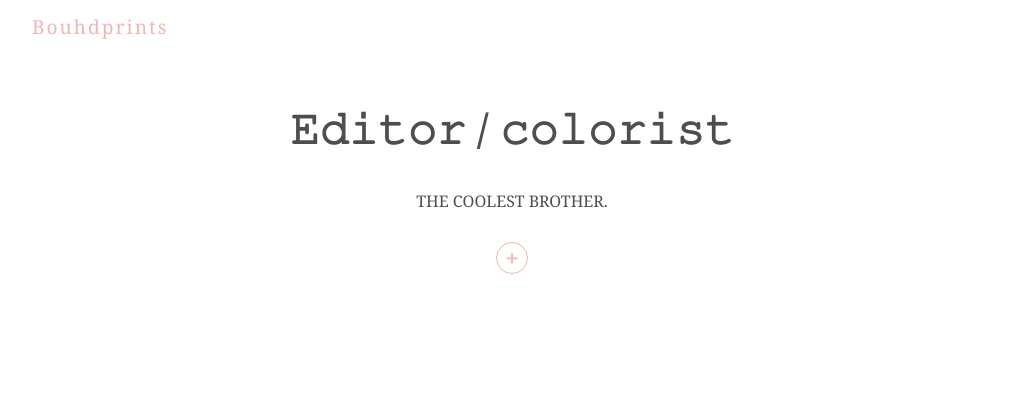
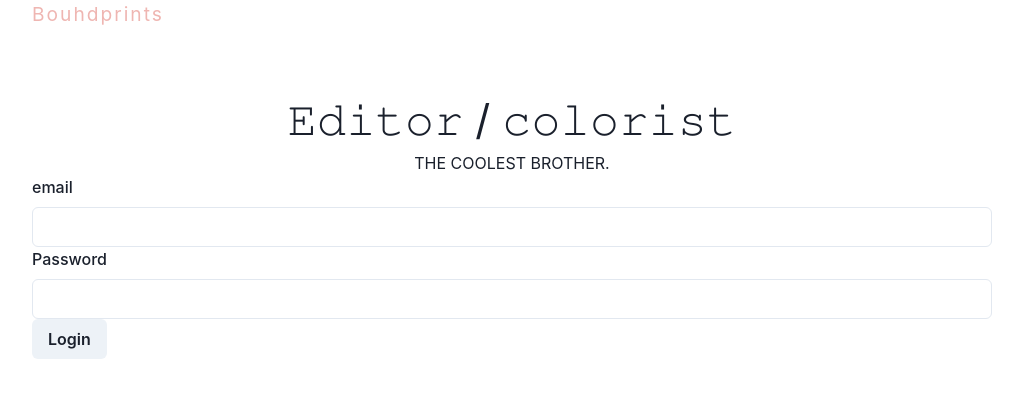
Before and after one commit to mohmed98/Bouhdprints, a React (Create React App) app: page /admin in a window 1280 px wide. Shown: the top 398 px of the page, without its empty margins (128-1151 px from the left). Built offline with nearby package versions, Linux system fonts and the light colour scheme.

Commit message:
working on Admin form

```diff
--- a/package.json
+++ b/package.json
@@ -3,11 +3,14 @@
   "version": "0.1.0",
   "private": true,
   "dependencies": {
+    "@chakra-ui/react": "^1.2.1",
+    "@emotion/react": "^11.1.4",
+    "@emotion/styled": "^11.0.0",
     "@testing-library/jest-dom": "^4.2.4",
     "@testing-library/react": "^9.5.0",
     "@testing-library/user-event": "^7.2.1",
     "firebase": "^8.2.5",
-    "framer-motion": "^3.3.0-beta.22",
+    "framer-motion": "^3.3.0",
     "react": "^16.13.1",
     "react-dom": "^16.13.1",
     "react-router-dom": "^5.2.0",
--- a/public/index.html
+++ b/public/index.html
@@ -1,14 +1,12 @@
 <!DOCTYPE html>
 <html lang="en">
+
 <head>
   <meta charset="utf-8" />
   <link rel="icon" href="%PUBLIC_URL%/favicon.ico" />
   <meta name="viewport" content="width=device-width, initial-scale=1" />
   <meta name="theme-color" content="#000000" />
-    <meta
-      name="description"
-      content="Web site created using create-react-app"
-    />
+  <meta name="description" content="Web site created using create-react-app" />
   <link rel="apple-touch-icon" href="%PUBLIC_URL%/logo192.png" />
   <!--
       manifest.json provides metadata used when your web app is installed on a
@@ -24,8 +22,9 @@
       work correctly both with client-side routing and a non-root public URL.
       Learn how to configure a non-root public URL by running `npm run build`.
     -->
-    <title>React App</title>
+  <title>Bouhdprints</title>
 </head>
+
 <body>
   <noscript>You need to enable JavaScript to run this app.</noscript>
   <div id="root"></div>
@@ -40,4 +39,5 @@
       To create a production bundle, use `npm run build` or `yarn build`.
     -->
 </body>
+
 </html>
--- a/src/Admin.js
+++ b/src/Admin.js
@@ -1,11 +1,13 @@
 import React from "react";
+import LoginForm from "./comps/LoginForm";
 
-import UploadForm from "./comps/UploadForm";
+// import UploadForm from "./comps/UploadForm";
 
 const Admin = () => {
   return (
     <div className="App">
-      <UploadForm />
+      <LoginForm />
+      {/* <UploadForm /> */}
     </div>
   );
 };
--- /dev/null
+++ b/src/comps/LoginForm.js
@@ -0,0 +1,30 @@
+import React from "react";
+import {
+  FormControl,
+  FormLabel,
+  Button,
+  Input,
+  FormErrorMessage,
+  FormHelperText,
+} from "@chakra-ui/react";
+const LoginForm = () => {
+  const handelSubmit = (e) => {
+    e.preventDefault();
+    console.log("Login");
+  };
+  return (
+    <div>
+      <form onSubmit={handelSubmit}>
+        <FormControl>
+          <FormLabel>email</FormLabel>
+          <Input />
+          <FormLabel>Password</FormLabel>
+          <Input />
+        </FormControl>
+        <Button type="submit">Login</Button>
+      </form>
+    </div>
+  );
+};
+
+export default LoginForm;
--- a/src/comps/Title.js
+++ b/src/comps/Title.js
@@ -1,9 +1,11 @@
 import React from "react";
-
+import { Link } from "react-router-dom";
 const Title = () => {
   return (
     <div className="title">
-      <h1>Bouhdprints</h1>
+      <Link to="/">
+        <h1>Bouhdprints</h1>
+      </Link>
       <h2>𝙴𝚍𝚒𝚝𝚘𝚛 / 𝚌𝚘𝚕𝚘𝚛𝚒𝚜𝚝</h2>
       <p>THE COOLEST BROTHER.</p>
     </div>
--- a/src/firebase/config.js
+++ b/src/firebase/config.js
@@ -1,6 +1,7 @@
 import firebase from "firebase/app";
 import "firebase/storage";
 import "firebase/firestore";
+import "firebase/auth";
 
 // Your web app's Firebase configuration
 var firebaseConfig = {
@@ -16,6 +17,7 @@ firebase.initializeApp(firebaseConfig);
 
 const projectStorage = firebase.storage();
 const projectFirestore = firebase.firestore();
+const projectAuth = firebase.auth();
 const timestamp = firebase.firestore.FieldValue.serverTimestamp;
 
-export { projectStorage, projectFirestore, timestamp };
+export { projectStorage, projectFirestore, projectAuth, timestamp };
--- /dev/null
+++ b/src/hooks/useAuth.js
@@ -0,0 +1,6 @@
+import React from "react";
+import { projectAuth } from "../firebase/config";
+
+function signIn(user) {
+  // let email = 'test'
+}
--- a/src/index.css
+++ b/src/index.css
@@ -31,7 +31,7 @@ body {
 }
 
 /* upload form styles */
-form {
+/* form {
   margin: 30px auto 10px;
   text-align: center;
 }
@@ -39,8 +39,8 @@ label input {
   height: 0;
   width: 0;
   opacity: 0;
-}
-label {
+} */
+/* label {
   display: block;
   width: 30px;
   height: 30px;
@@ -51,11 +51,11 @@ label {
   color: var(--primary);
   font-weight: bold;
   font-size: 24px;
-}
-label:hover {
+} */
+/* label:hover {
   background: var(--primary);
   color: white;
-}
+} */
 .output {
   height: 60px;
   font-size: 0.8rem;
--- a/src/index.js
+++ b/src/index.js
@@ -2,10 +2,12 @@ import React from "react";
 import ReactDOM from "react-dom";
 import "./index.css";
 import App from "./App";
-
+import { ChakraProvider } from "@chakra-ui/react";
 ReactDOM.render(
   <React.StrictMode>
-    <App />
+    <ChakraProvider>
+      <App />
+    </ChakraProvider>
   </React.StrictMode>,
   document.getElementById("root")
 );
```
Also changed, not shown: 1 other file (tests, documents, lock files or other folders). Lines whose indentation alone changed are shown as unchanged.
